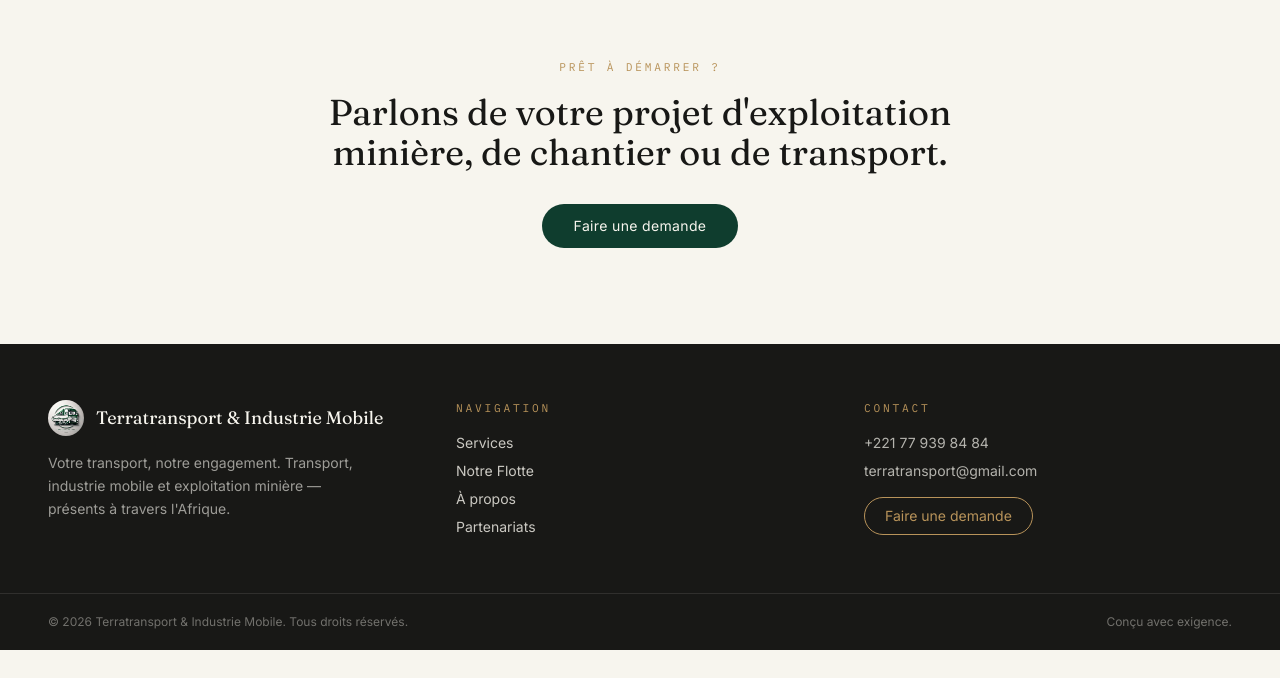
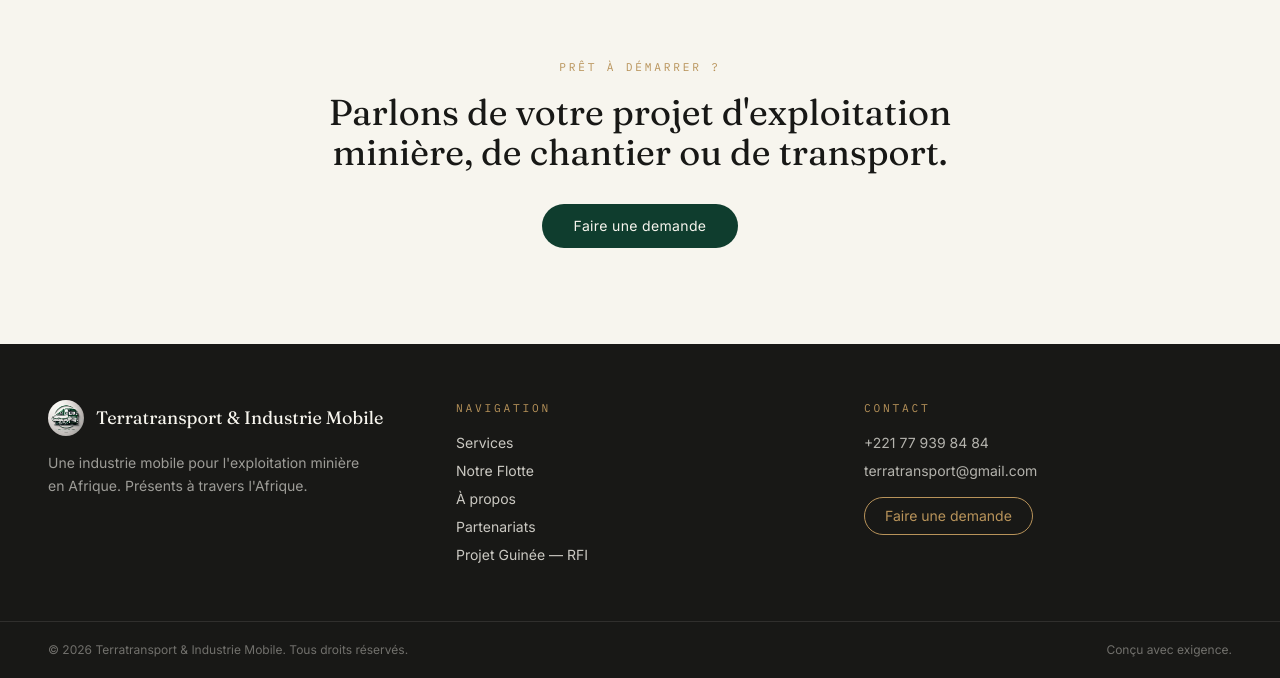
Before and after one commit to Luc13Tech/Terratransport, a React (Vite) app: page / in a window 1280 px wide. Shown: the part 2548-3226 px from the top of the page. Before the commit the page ends 3198 px from the top, so only its background shows below. Built offline with nearby package versions, Linux system fonts and the light colour scheme.

Commit message:
Add files via upload

```diff
--- a/src/components/Footer.jsx
+++ b/src/components/Footer.jsx
@@ -15,7 +15,7 @@
             <span className="font-display text-lg text-ivory">{site.name}</span>
           </div>
           <p className="text-sm leading-relaxed text-ivory/60 max-w-xs">
-            {site.baseline} Transport, industrie mobile et exploitation minière — présents à travers l'Afrique.
+            {site.tagline} Présents à travers l'Afrique.
           </p>
         </div>
 
@@ -26,6 +26,7 @@
             <li><Link to="/flotte" className="hover:text-brass transition-colors">Notre Flotte</Link></li>
             <li><Link to="/a-propos" className="hover:text-brass transition-colors">À propos</Link></li>
             <li><Link to="/partenariats" className="hover:text-brass transition-colors">Partenariats</Link></li>
+            <li><Link to="/rfi/guinee-conakry" className="hover:text-brass transition-colors">Projet Guinée — RFI</Link></li>
           </ul>
         </div>
 
```
